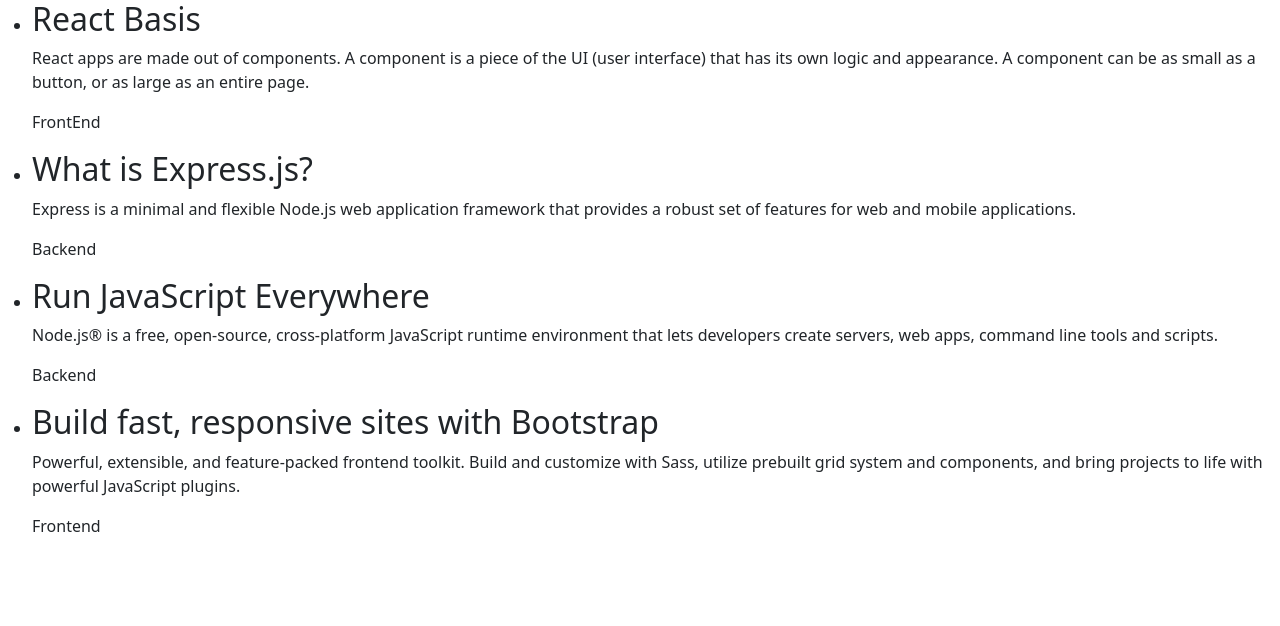
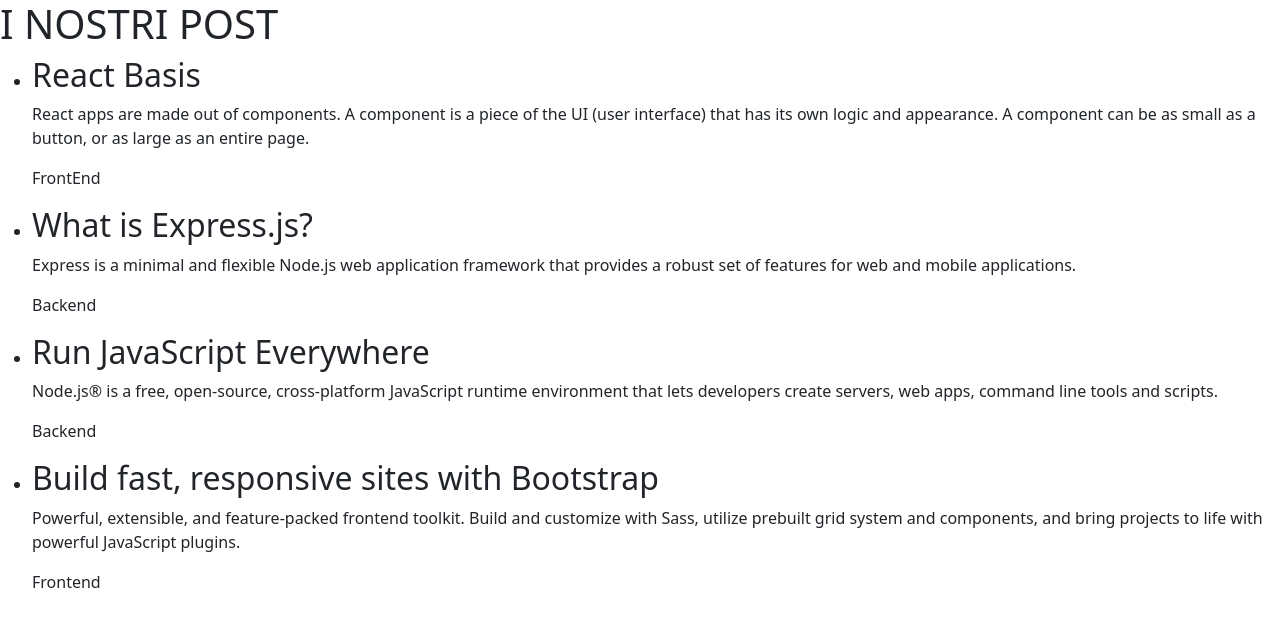
Before and after one commit to ilariamaffiola/react-context-api, a React (Vite) app: page / in a window 1280 px wide. Shown: the top 626 px of the page. Built offline with nearby package versions, Linux system fonts and the light colour scheme.

Commit message:
[UPD] Wrap header in fragment in PostsPage component

```diff
--- a/src/Components/Posts/PostsPage.jsx
+++ b/src/Components/Posts/PostsPage.jsx
@@ -2,9 +2,14 @@
 import PostsList from './PostsList'
 const PostsPage = () => {
   return (
+    <>
+    <header>
+        <h1>I NOSTRI POST</h1>
+    </header>
     <div>
       <PostsList />
     </div>
+    </>
   )
 }
 
```
